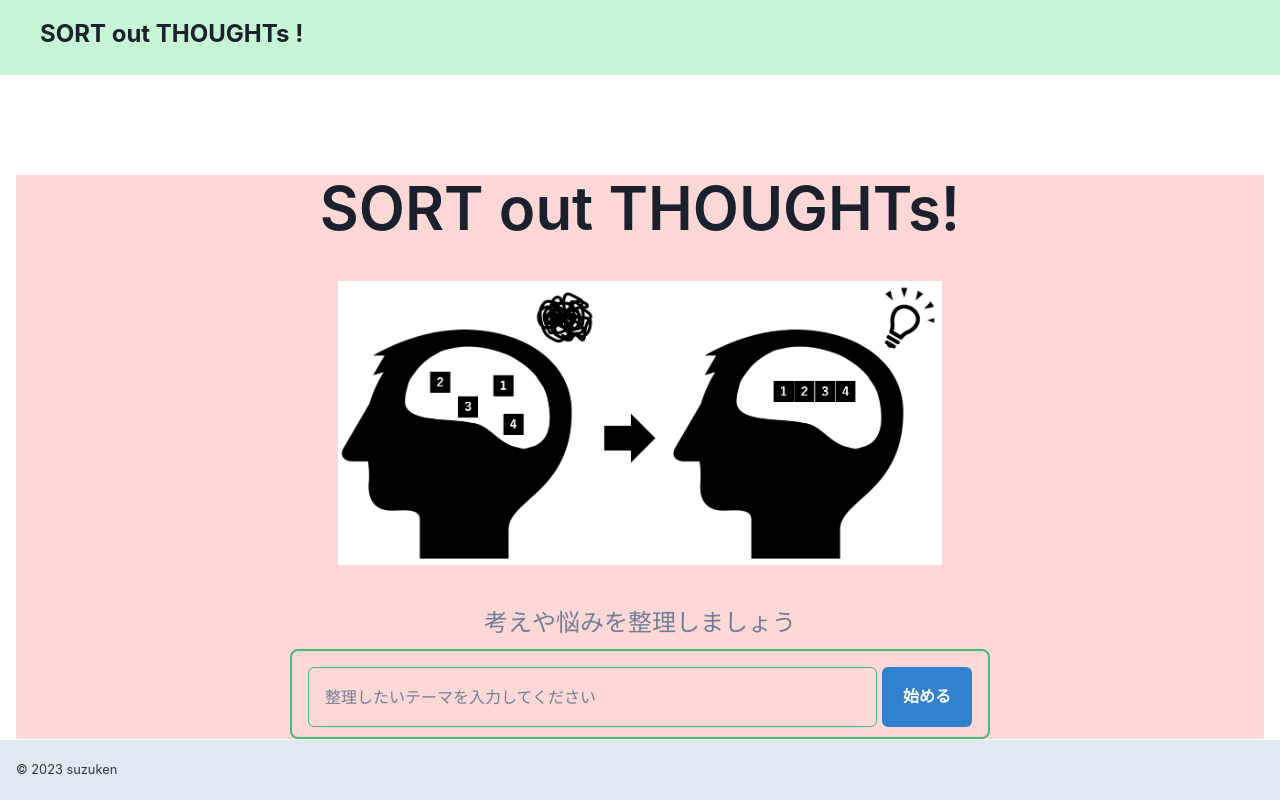
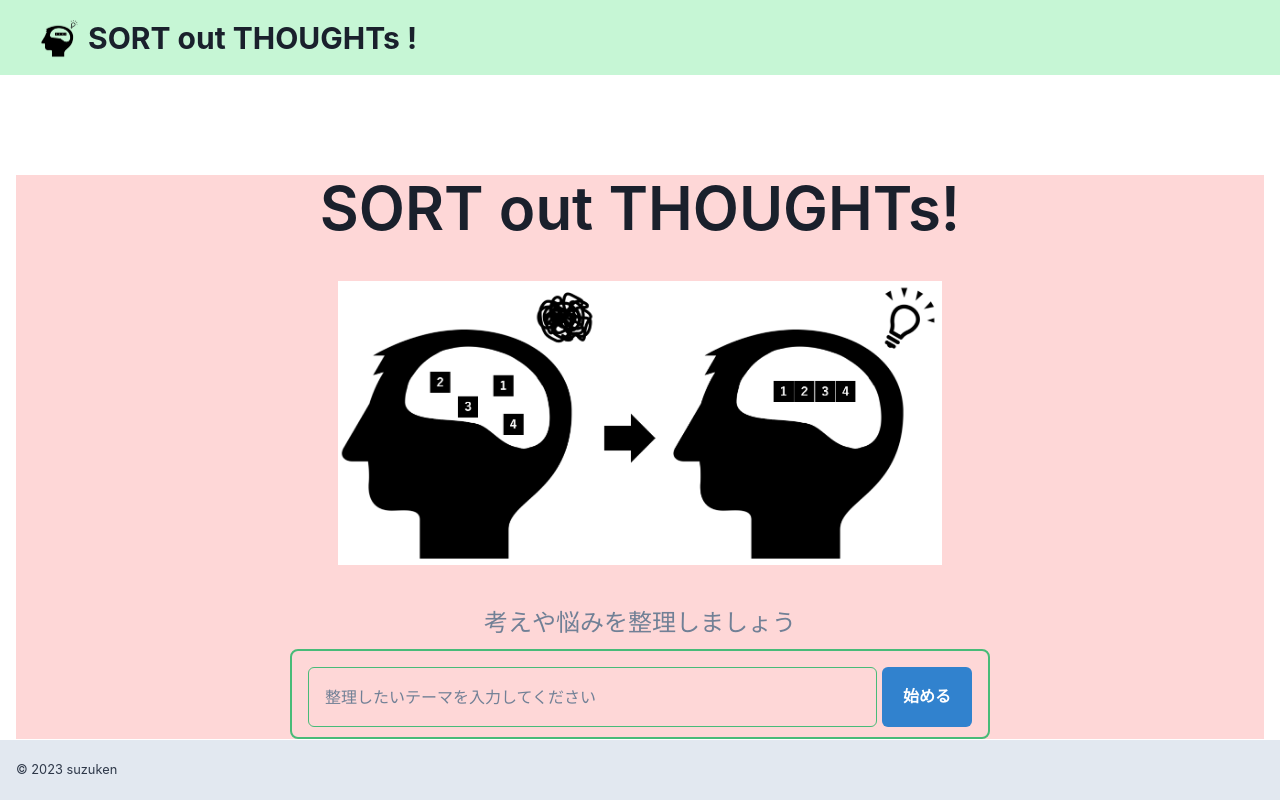
Before and after one commit to suzukeng/sort-out-thoughts-webapp, a Next.js app: page / in a window 1280 px wide. Built offline with nearby package versions, Linux system fonts and the light colour scheme.

Commit message:
ヘッダーにアイコンを追加

```diff
--- a/src/app/components/Header.tsx
+++ b/src/app/components/Header.tsx
@@ -1,18 +1,21 @@
 import NextLink from 'next/link'
-import { Box, Container, Heading, Flex } from '@chakra-ui/react'
+import { Box, Container, Heading, Flex, Image, HStack } from '@chakra-ui/react'
 export const Header = () => {
     return (
         <Box as='header' height='75px' px={6} bgColor='green.100'>
             <Container maxW='container.xxl'>
+                <HStack>
+                    <Image src='/images/SORT-out-THOUGHTs.png' alt='SORT-out-THOUTs-Icon' width='40px' height='40px' />
                     <Flex as="header" py="5" justifyContent="space-between" align="center">
                         <NextLink href='/' passHref>
-                        <Heading as='h1' fontSize="2xl" cursor="pointer">
+                            <Heading as='h1' fontSize="3xl" cursor="pointer">
                                 SORT out THOUGHTs !
                             </Heading>
                         </NextLink>
                     </Flex>
+                </HStack>
             </Container>
-        </Box>
+        </Box >
     )
 }
 export default Header
```
Also changed, not shown: public/images/SORT-out-THOUGHTs.png (added). Lines whose indentation alone changed are shown as unchanged.
